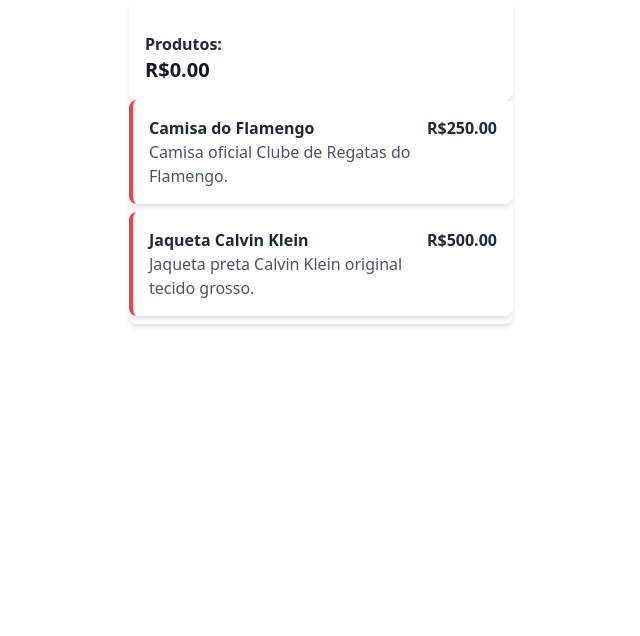
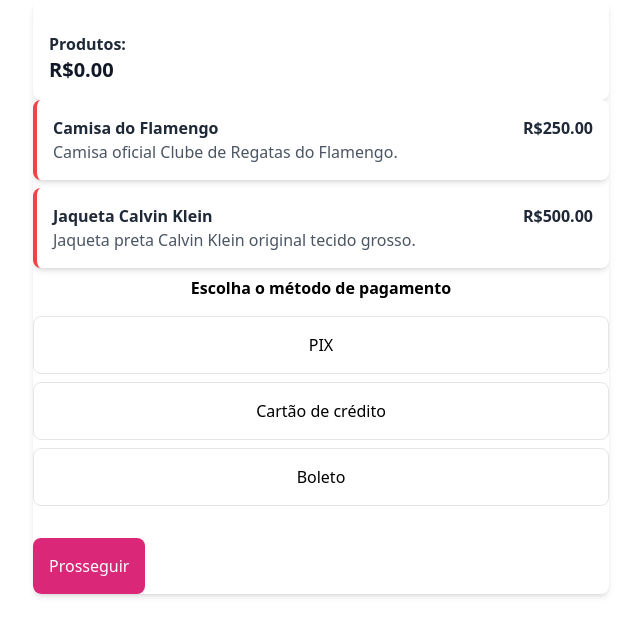
Before and after one commit to andre26z/cart, a Nuxt app: page / in a window 1280 px wide. Shown: the top 636 px of the page, without its empty margins (319-959 px from the left). Built offline with nearby package versions, Linux system fonts and the light colour scheme.

Commit message:
frente produtos ok

```diff
--- a/app.vue
+++ b/app.vue
@@ -1,5 +1,5 @@
 <template>
-  <div class="max-w-sm mx-auto bg-white rounded-lg shadow-md overflow-hidden">
+  <div class="max-w-xl mx-auto bg-white rounded-lg shadow-md overflow-hidden">
     <div class="p-4 bg-white rounded-lg shadow-md mt-4">
       <h3 class="font-semibold text-gray-800">Produtos:</h3>
       <p class="text-xl font-bold text-gray-900">R${{ total.toFixed(2) }}</p>
@@ -10,7 +10,8 @@
         R${{ (total + 100).toFixed(2) }}
       </p>
     </div>
-    <div>
+    <div class="flex-container">
+      <div class="product-list flex-1">
         <ProductCard
           v-for="product in products"
           :key="product.id"
@@ -20,6 +21,8 @@
           @update-total="handleUpdateTotal"
         />
       </div>
+    </div>
+    <Payment />
   </div>
 </template>
 
@@ -31,7 +34,6 @@
 const products = ref(productData);
 const total = ref(0);
 
-// Event handler for updating the total
 const handleUpdateTotal = ({ value, selected }) => {
   if (selected) {
     total.value += value;
@@ -40,3 +42,17 @@
   }
 };
 </script>
+
+<style scoped>
+.flex-container {
+  display: flex;
+  justify-content: space-between;
+}
+
+.product-list,
+.payment-method {
+  flex-basis: 50%;
+}
+
+/* Add any additional styling as needed */
+</style>
--- /dev/null
+++ b/components/Payment.vue
@@ -0,0 +1,71 @@
+<template>
+  <div class="payment-methods">
+    <h2 class="text-center font-bold mb-4">Escolha o método de pagamento</h2>
+    <div class="flex flex-col gap-2 mb-4">
+      <button
+        class="payment-button"
+        :class="{ selected: selectedMethod === 'PIX' }"
+        @click="selectMethod('PIX')"
+      >
+        PIX
+      </button>
+      <button
+        class="payment-button"
+        :class="{ selected: selectedMethod === 'Cartao de Credito' }"
+        @click="selectMethod('Cartao de Credito')"
+      >
+        Cartão de crédito
+      </button>
+      <button
+        class="payment-button"
+        :class="{ selected: selectedMethod === 'Boleto' }"
+        @click="selectMethod('Boleto')"
+      >
+        Boleto
+      </button>
+    </div>
+    <button class="proceed-button" @click="proceed">Prosseguir</button>
+  </div>
+</template>
+
+<script setup>
+import { ref } from "vue";
+
+const selectedMethod = ref(null);
+
+const selectMethod = (method) => {
+  selectedMethod.value = method;
+};
+
+const proceed = () => {
+  // Implement the proceed functionality or emit an event
+  console.log(`Proceeding with ${selectedMethod.value}`);
+};
+</script>
+
+<style scoped>
+.payment-button {
+  padding: 1rem;
+  border: 1px solid #e5e5e5;
+  border-radius: 8px;
+  background-color: white;
+  text-align: center;
+}
+
+.payment-button.selected {
+  border-color: #db2777;
+  color: white;
+  background-color: #db2777;
+}
+
+.proceed-button {
+  padding: 1rem;
+  background-color: #db2777;
+  color: white;
+  border: none;
+  border-radius: 8px;
+  margin-top: 1rem;
+}
+
+/* Additional styling to match your screenshot may be needed */
+</style>
```
Lines whose indentation alone changed are shown as unchanged.
